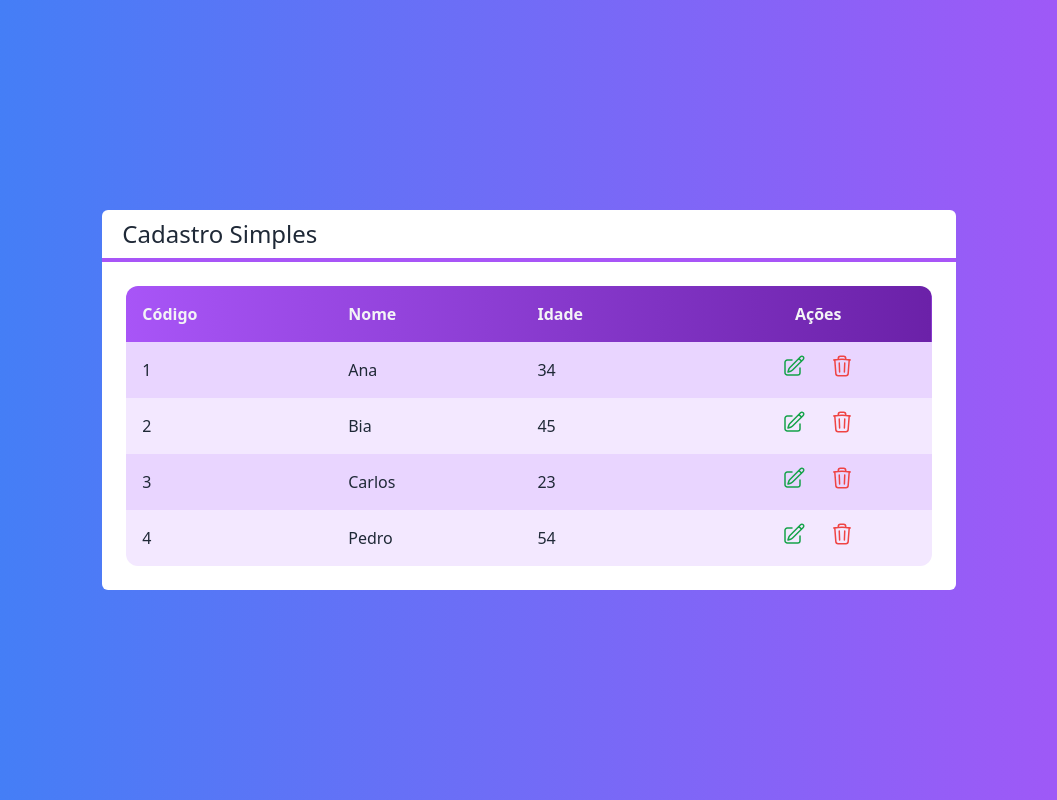
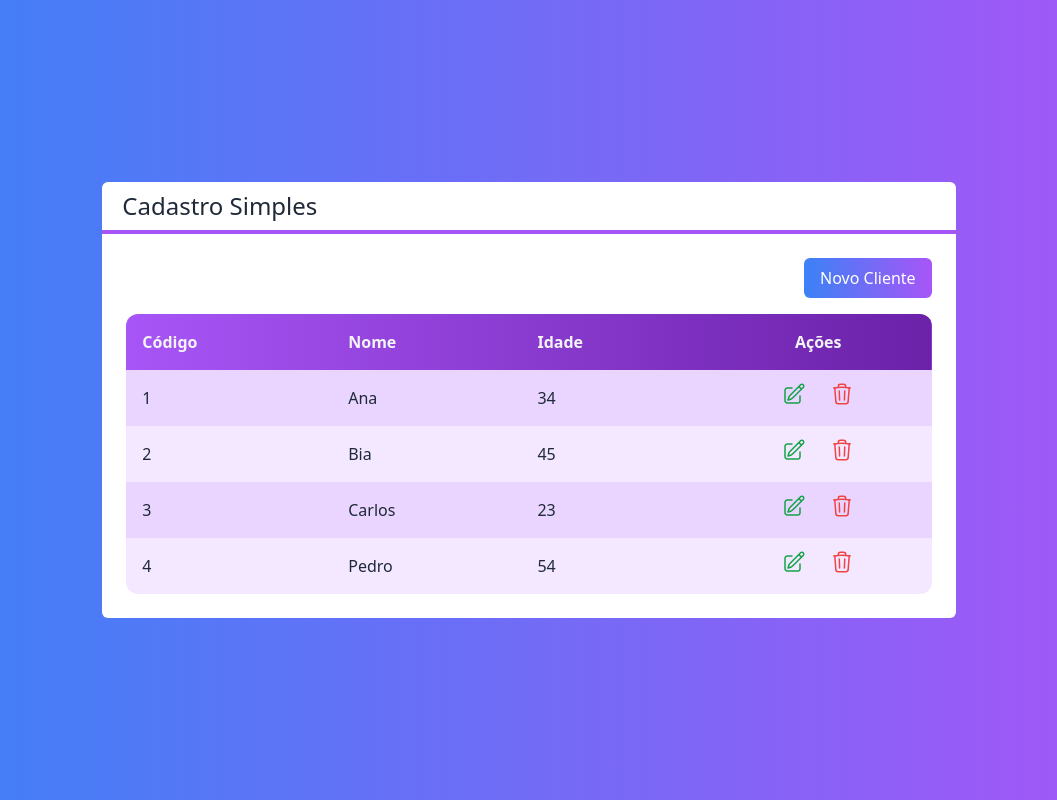
Before and after one commit to neanderdev/projeto-nextjs-crud, a Next.js app: page / in a window 1280 px wide. Shown: the whole page, without its empty margins (111-1168 px from the left). Built offline with nearby package versions, Linux system fonts and the light colour scheme.

Commit message:
Componente Botão

```diff
--- /dev/null
+++ b/src/components/Botao.tsx
@@ -0,0 +1,17 @@
+import { ReactNode } from 'react';
+
+interface BotaoProps {
+    cor: 'green' | 'blue' | 'gray';
+    className?: string;
+    children: ReactNode;
+}
+
+export default function Botao({ cor, className, children }: BotaoProps) {
+    return (
+        <button
+            className={`bg-gradient-to-r from-${cor}-400 to-${cor}-700 text-white px-4 py-2 rounded-md ${className}`}
+        >
+            {children}
+        </button>
+    );
+}
--- a/src/pages/index.tsx
+++ b/src/pages/index.tsx
@@ -1,3 +1,4 @@
+import Botao from '../components/Botao';
 import Layout from '../components/Layout';
 import Tabela from '../components/Tabela';
 
@@ -24,6 +25,12 @@
       <Layout
         titulo='Cadastro Simples'
       >
+        <div className='flex justify-end'>
+          <Botao cor='green' className='mb-4'>
+            Novo Cliente
+          </Botao>
+        </div>
+
         <Tabela
           clientes={clientes}
           clienteSelecionado={clienteSelecionado}
--- a/tailwind.config.js
+++ b/tailwind.config.js
@@ -1,8 +1,9 @@
 /** @type {import('tailwindcss').Config} */
 module.exports = {
   content: ["./src/**/*.{js,ts,jsx,tsx}"],
+  safelist: [/^bg-/, /^to-/, /^from-/],
   theme: {
     extend: {},
   },
   plugins: [],
-}
+};
```
